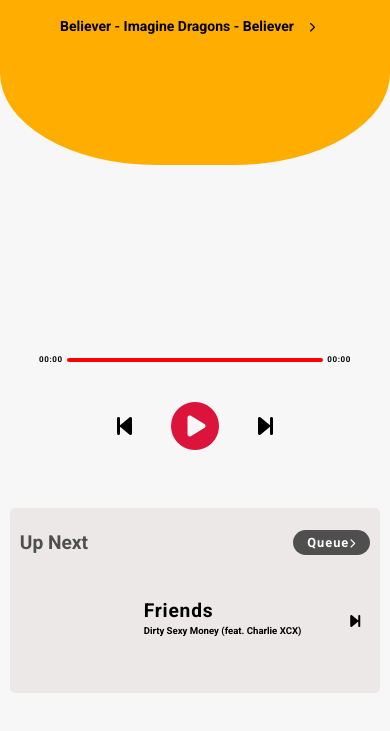
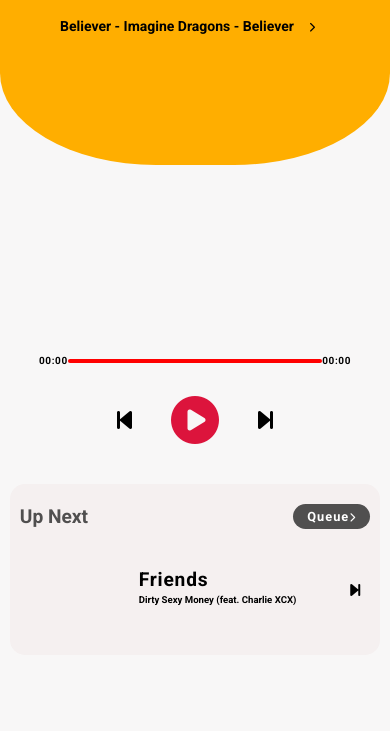
Before and after one commit to SaiMaheshwarReddy/musicworld, a plain HTML site: page index.html in a window 390 px wide. Shown: the part 65-796 px from the top of the page. Drawn offline with Linux system fonts and the light colour scheme.

Commit message:
changes some things

```diff
--- a/styles.css
+++ b/styles.css
@@ -98,7 +98,7 @@ body {
   margin-bottom: 25px;
 }
 .current__time {
-  font-size: 8px;
+  font-size: 12px;
   font-weight: bold;
   letter-spacing: 0.6px;
 }
@@ -115,7 +115,7 @@ body {
   border-radius: 5px;
 }
 .total__time {
-  font-size: 8px;
+  font-size: 12px;
   font-weight: bold;
   letter-spacing: 0.6px;
 }
@@ -146,7 +146,7 @@ body {
 
 .queue__box {
   width: 100%;
-  background-color: rgb(236, 232, 232);
+  background-color: rgb(245, 240, 240);
   padding: 8px;
   border-radius: 3px;
 }
@@ -391,6 +391,7 @@ body {
   .queue__list__img6 {
     width: 90px;
     height: 90px;
+    transition: all 0.5s;
   }
   .queue__list__title {
     font-size: 1.2rem;
@@ -466,19 +467,22 @@ body {
     margin: 6px 0 20px 0;
   }
   .current__time {
-    font-size: 8px;
+    font-size: 10px;
   }
   .total__time {
-    font-size: 8px;
+    font-size: 10px;
   }
   .seek {
     width: 82%;
     height: 4px;
   }
+  .seek__timer {
+    height: 4px;
+  }
 
   .controls {
     width: 50%;
-    margin: 18px;
+    margin: 10px;
   }
 
   .prev i {
@@ -492,9 +496,9 @@ body {
   }
   .queue__box {
     width: 95%;
-    margin: 40px auto;
-    padding: 22px 10px;
-    border-radius: 5px;
+    margin: 30px auto;
+    padding: 20px 10px;
+    border-radius: 15px;
   }
   .queue__toptext {
     font-size: 1.2rem;
@@ -507,8 +511,9 @@ body {
     font-size: 0.6rem;
   }
   .queue__img {
-    width: 100px;
-    height: 100px;
+    width: 90px;
+    height: 90px;
+    transition: all 0.5s;
   }
   .queue__songtxt {
     width: 45%;
```
